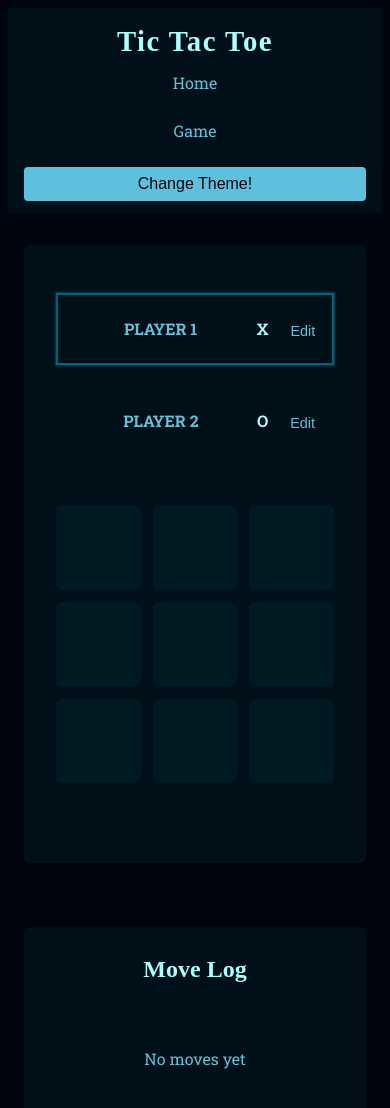
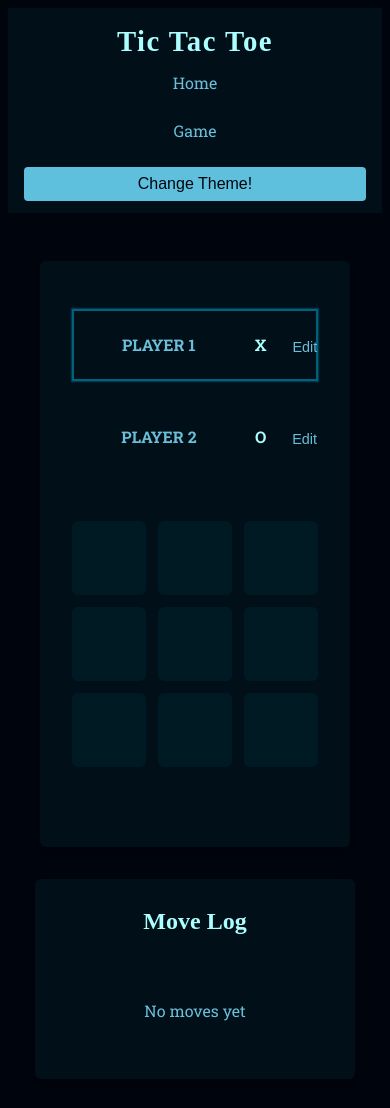
Before and after one commit to NickC64/tic-tac-toe, a React (Vite) app: page /game in a window 390 px wide. Shown: the top 1108 px of the page. Built offline with nearby package versions, Linux system fonts and the light colour scheme; a web font is replaced by a local one.

Commit message:
refactor: removed useless media query css

```diff
--- a/src/routes/game/game.scss
+++ b/src/routes/game/game.scss
@@ -462,64 +462,7 @@ ol {
   }
 }
 
-// Mobile styles
-@media (max-width: 768px) {
-  #game-main {
-    flex-direction: column;
-    padding: 0 1rem;
-    margin: 2rem auto;
-  }
 
-  #game-wrapper {
-    max-width: 100%;
-    width: 100%;
-  }
-
-  #game-container {
-    max-width: 100%;
-    margin: 0;
-  }
-
-  .move-log-pane {
-    flex: 1;
-    max-width: 100%;
-    width: 100%;
-    position: static;
-    max-height: none;
-    margin-top: 2rem;
-  }
-
-  #log {
-    max-height: 20rem;
-  }
-
-  #game-board {
-    width: min(340px, 100%);
-    gap: 0.75rem;
-
-    button {
-      width: 100%;
-      font-size: 3rem;
-    }
-  }
-
-  #players {
-    flex-direction: row;
-    flex-wrap: wrap;
-    justify-content: center;
-
-    li {
-      flex-direction: row;
-      gap: 0.5rem;
-      min-width: 140px;
-      flex: 1 1 120px;
-    }
-
-    button {
-      align-self: center;
-    }
-  }
-}
 
 .bot-indicator {
   font-size: 1.2rem;
@@ -646,13 +589,3 @@ ol {
     transform: translateY(0) scale(1);
   }
 }
-
-@media (max-width: 768px) {
-  #game-setup {
-    flex-direction: column;
-
-    .player-setup {
-      max-width: 100%;
-    }
-  }
-}
```
